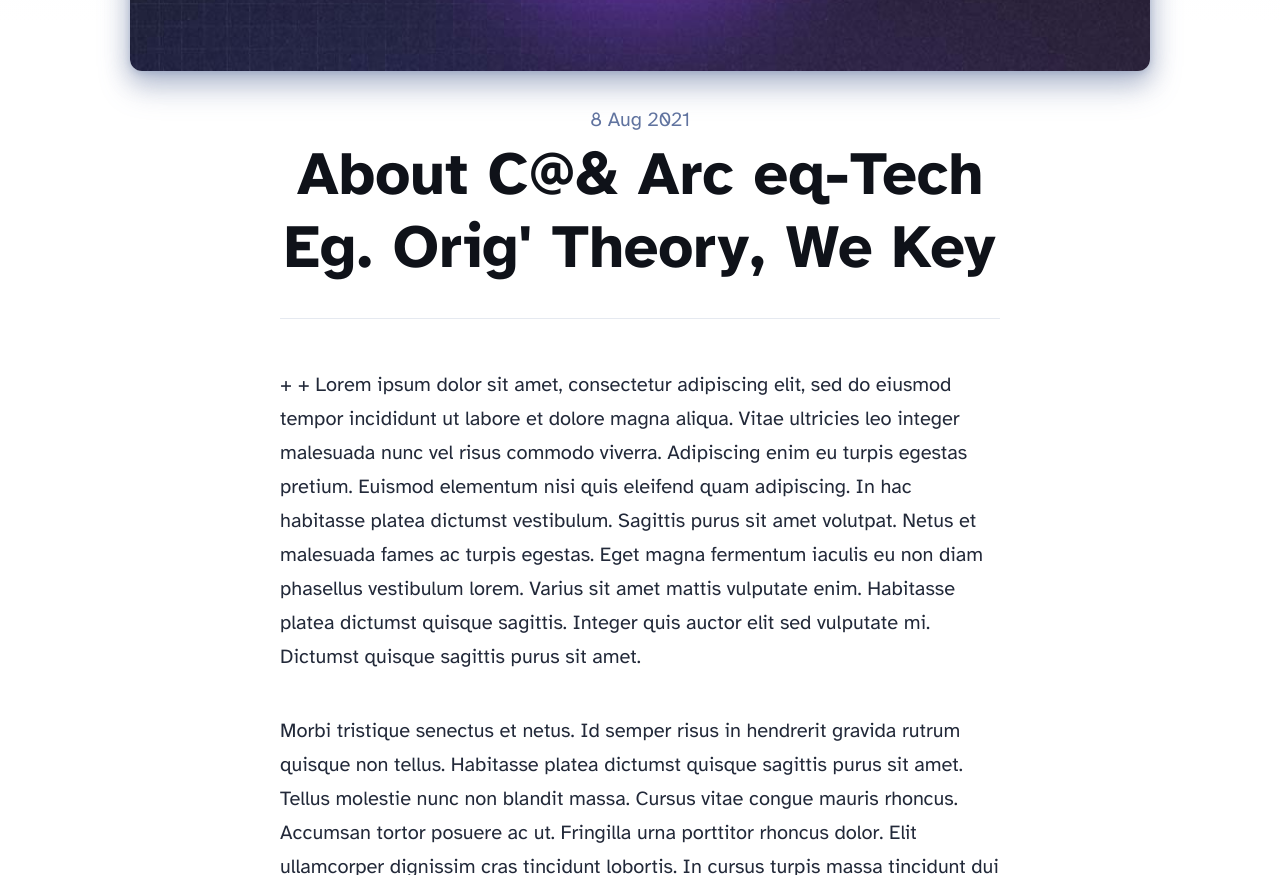
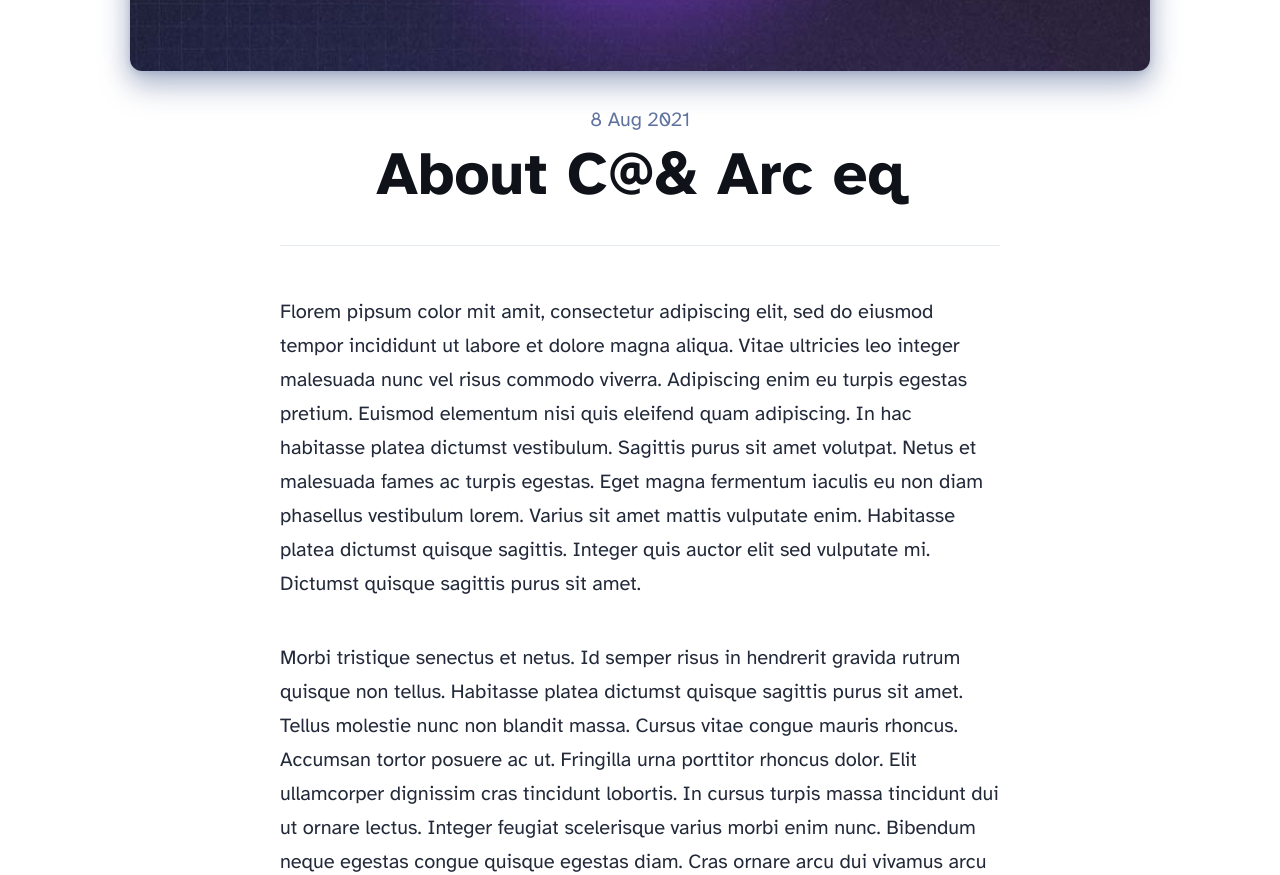
Before and after one commit to coplanetary/ana, an Astro site: page /about in a window 1280 px wide. Shown: the part 577-1452 px from the top of the page. Built offline with nearby package versions, Linux system fonts and the light colour scheme; Astro itself is replaced by a stand-in of ours.

Commit message:
build(init): debug point for gh actions - 3

```diff
--- a/astro.config.mjs
+++ b/astro.config.mjs
@@ -7,4 +7,5 @@ import sitemap from '@astrojs/sitemap';
 export default defineConfig({
 	site: 'https://devoid.pro',
 	integrations: [mdx(), sitemap()],
+	outDir: 'dist'
 });
--- a/src/pages/about.astro
+++ b/src/pages/about.astro
@@ -3,13 +3,13 @@ import Layout from "../layouts/BlogPost.astro";
 ---
 
 <Layout
-  title="About C@& Arc eq-Tech Eg. Orig' Theory, We Key"
-  description="Lorem ipsum dolor sit amet"
+  title="About C@& Arc eq"
+  description="Tech Eg. Orig' Theory, We Key"
   pubDate={new Date("August 08 2021")}
   heroImage="/blog-placeholder-about.jpg"
 >
   <p>
-    + + Lorem ipsum dolor sit amet, consectetur adipiscing elit, sed do eiusmod
+    Florem pipsum color mit amit, consectetur adipiscing elit, sed do eiusmod
     tempor incididunt ut labore et dolore magna aliqua. Vitae ultricies leo
     integer malesuada nunc vel risus commodo viverra. Adipiscing enim eu turpis
     egestas pretium. Euismod elementum nisi quis eleifend quam adipiscing. In
```
